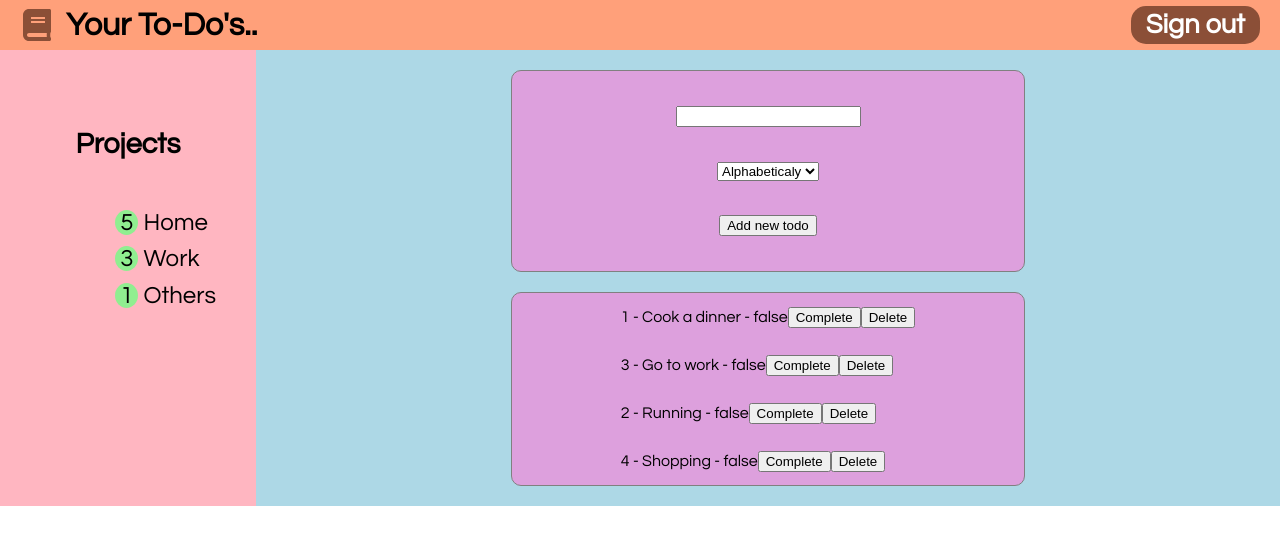
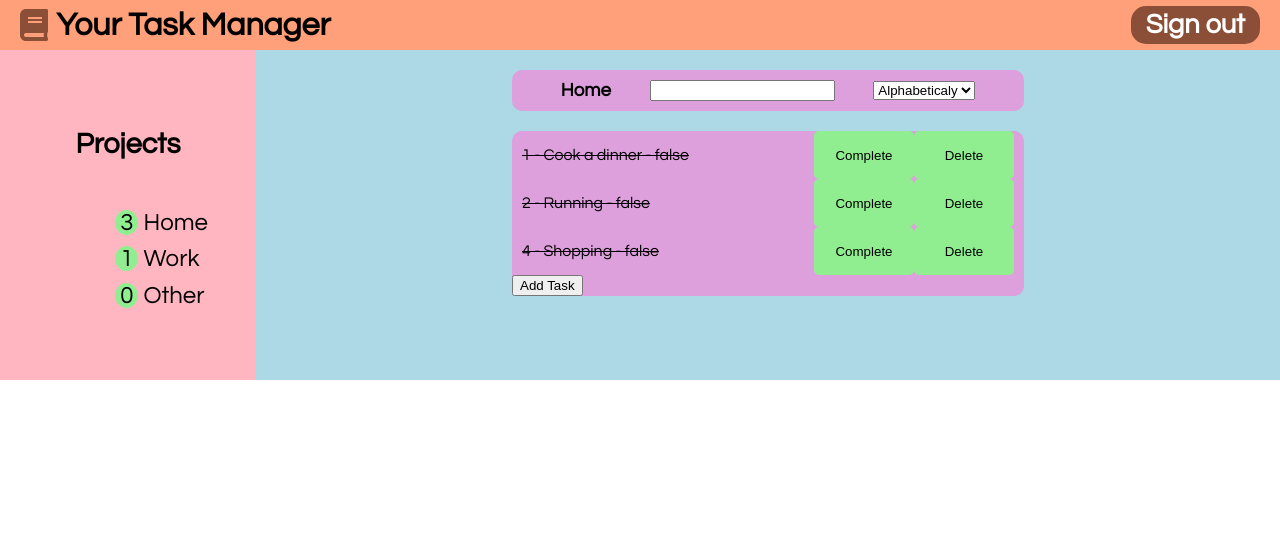
Before and after one commit to Baarosh/Todo-app, a Vue app: page / in a window 1280 px wide. Shown: the top 544 px of the page. Built offline with nearby package versions, Linux system fonts and the light colour scheme.

Commit message:
logic finished

```diff
--- a/src/App.vue
+++ b/src/App.vue
@@ -25,10 +25,13 @@ export default {
 <style lang="scss">
 @import url('https://fonts.googleapis.com/css2?family=Questrial&display=swap');
 
+* {
+  box-sizing: border-box;
+}
+
 body {
   width: 100%;
   height: 100%;
-  box-sizing: border-box;
   font-size: 16px;
   font-family: 'Questrial', sans-serif;
   font-weight: light;
--- a/src/components/TheHeader.vue
+++ b/src/components/TheHeader.vue
@@ -2,7 +2,7 @@
   <div class="header-wrapper">
     <div class="container-left" @click="pushToMain">
       <font-awesome-icon :icon="['fas', 'book']" size="2x" color="rgb(139, 79, 55)" />
-      <h1>Your To-Do's..</h1>
+      <h1>Your Task Manager</h1>
     </div>
     <div class="container-right">
       <h2>Sign out</h2>
@@ -32,7 +32,7 @@ export default {
   .container-left {
     margin-left: 15px;
     height: 100%;
-    width: 250px;
+    width: 320px;
     display: flex;
     align-items: center;
     justify-content: space-around;
--- a/src/components/TheNavigation.vue
+++ b/src/components/TheNavigation.vue
@@ -5,17 +5,17 @@
     </div>
     <div class="navigation-content">
       <ul>
-        <li>
-          <p class="number-of-task">5</p>
+        <li @click="setActiveCategory('Home')">
+          <p class="number-of-task">{{ getNumberOfActiveCategories.home }}</p>
           <p class="project-title">Home</p>
         </li>
-        <li>
-          <p class="number-of-task">3</p>
+        <li @click="setActiveCategory('Work')">
+          <p class="number-of-task">{{ getNumberOfActiveCategories.work }}</p>
           <p class="project-title">Work</p>
         </li>
-        <li>
-          <p class="number-of-task">1</p>
-          <p class="project-title">Others</p>
+        <li @click="setActiveCategory('Other')">
+          <p class="number-of-task">{{ getNumberOfActiveCategories.other }}</p>
+          <p class="project-title">Other</p>
         </li>
       </ul>
     </div>
@@ -23,7 +23,18 @@
 </template>
 
 <script>
-export default {};
+export default {
+  methods: {
+    setActiveCategory(category) {
+      this.$store.dispatch('setActiveCategory', category);
+    },
+  },
+  computed: {
+    getNumberOfActiveCategories() {
+      return this.$store.getters.getNumberOfActiveCategories;
+    },
+  },
+};
 </script>
 
 <style lang="scss" scoped>
--- a/src/store/index.js
+++ b/src/store/index.js
@@ -14,14 +14,15 @@ const generator = generatorCreator();
 export default createStore({
   state() {
     return {
-      listOfTodos: [
-        { id: 1, title: 'Cook a dinner', completed: false },
-        { id: 2, title: 'Running', completed: false },
-        { id: 3, title: 'Go to work', completed: false },
-        { id: 4, title: 'Shopping', completed: false },
+      todoList: [
+        { id: 1, title: 'Cook a dinner', category: 'Home', completed: false },
+        { id: 2, title: 'Running', category: 'Home', completed: false },
+        { id: 3, title: 'Go to work', category: 'Work', completed: false },
+        { id: 4, title: 'Shopping', category: 'Home', completed: false },
       ],
       sortBy: 'alpha',
       filterBy: '',
+      activeCategory: 'Home',
     };
   },
   mutations: {
@@ -29,13 +30,13 @@ export default createStore({
       state.sortBy = payload;
 
       if (state.sortBy === 'id') {
-        state.listOfTodos = state.listOfTodos.sort((a, b) => {
+        state.todoList = state.todoList.sort((a, b) => {
           if (a.id < b.id) return -1;
           if (a.id > b.id) return 1;
           return 0;
         });
       } else {
-        state.listOfTodos = state.listOfTodos.sort((a, b) => {
+        state.todoList = state.todoList.sort((a, b) => {
           if (a.title < b.title) return -1;
           if (a.title > b.title) return 1;
           return 0;
@@ -46,18 +47,22 @@ export default createStore({
       state.filterBy = payload;
     },
     setCompletion(state, payload) {
-      const todo = state.listOfTodos.find((t) => t.id === payload);
+      const todo = state.todoList.find((t) => t.id === payload);
       todo.completed = !todo.completed;
     },
     deleteTodo(state, payload) {
-      state.listOfTodos = state.listOfTodos.filter((todo) => todo.id !== payload);
+      state.todoList = state.todoList.filter((todo) => todo.id !== payload);
     },
     addNewTodo(state, payload) {
-      state.listOfTodos.push({
+      state.todoList.push({
         id: generator.next().value,
-        title: payload,
+        title: payload.title,
+        category: payload.category,
         completed: false,
       });
+    },
+    setActiveCategory(state, payload) {
+      state.activeCategory = payload;
     },
   },
   actions: {
@@ -76,16 +81,25 @@ export default createStore({
     addNewTodo(context, payload) {
       context.commit('addNewTodo', payload);
     },
+    setActiveCategory(context, payload) {
+      context.commit('setActiveCategory', payload);
+    },
   },
   getters: {
-    getListOfTodos(state, getters) {
-      const todoList = state.listOfTodos;
-      if (todoList.length > 0) {
-        return state.listOfTodos.filter((todo) =>
-          todo.title.toLowerCase().includes(getters.getFilter)
+    displayTodoList(state, getters) {
+      const theList = state.todoList;
+
+      if (theList.length > 0) {
+        return state.todoList.filter(
+          (todo) =>
+            todo.title.toLowerCase().includes(getters.getFilter) &&
+            todo.category === getters.getActiveCategory
         );
       }
-      return todoList;
+      return theList;
+    },
+    getTodoList(state) {
+      return state.todoList;
     },
     getSorting(state) {
       return state.sortBy;
@@ -93,6 +107,25 @@ export default createStore({
     getFilter(state) {
       return state.filterBy;
     },
+    getActiveCategory(state) {
+      return state.activeCategory;
+    },
+    getNumberOfActiveCategories(_, getters) {
+      const counter = {
+        home: 0,
+        work: 0,
+        other: 0,
+      };
+      const todoList = getters.getTodoList;
+
+      todoList.forEach((todo) => {
+        if (todo.category === 'Home') counter.home += 1;
+        else if (todo.category === 'Work') counter.work += 1;
+        else counter.other += 1;
+      });
+
+      return counter;
+    },
   },
   modules: {},
 });
--- a/src/views/AddTodo.vue
+++ b/src/views/AddTodo.vue
@@ -1,6 +1,11 @@
 <template>
   <div class="container">
-    <input type="text" name="title" id="title" v-model="newTodo" />
+    <input type="text" name="todo-title" id="todo-title" v-model="title" />
+    <select name="todo-category" id="todo-category" v-model="category">
+      <option value="Home" selected="selected">Home</option>
+      <option value="Work">Work</option>
+      <option value="Other">Other</option>
+    </select>
     <button id="add" @click="addNewTodo">Add todo</button>
   </div>
 </template>
@@ -9,13 +14,18 @@
 export default {
   data() {
     return {
-      newTodo: '',
+      title: '',
+      category: 'Home',
     };
   },
   methods: {
     addNewTodo() {
-      this.$store.dispatch('addNewTodo', this.newTodo);
-      this.newTodo = '';
+      this.$store.dispatch('addNewTodo', {
+        title: this.title,
+        category: this.category,
+      });
+      this.title = '';
+      this.category = '';
       this.$router.push({ name: 'main-page' });
     },
   },
@@ -24,6 +34,7 @@ export default {
 
 <style lang="scss" scoped>
 .container {
+  flex: 4;
   width: 50%;
   margin: 20px auto;
   background-color: plum;
--- a/src/views/MainPage.vue
+++ b/src/views/MainPage.vue
@@ -1,22 +1,37 @@
 <template>
   <div class="main-wrapper">
-    <div class="container container1">
-      <input type="text" name="search" id="search" @input="setFilter" v-model="filterBy" />
-      <select name="sort" id="sort" @change="setSorting" v-model="selectedOption">
+    <div class="list-header">
+      <h3 class="active-project">{{ getActiveCategory }}</h3>
+      <input
+        type="text"
+        name="search-input"
+        id="search-input"
+        @input="setFilter"
+        v-model="filterBy"
+      />
+      <select name="sort-input" id="sort-input" @change="setSorting" v-model="selectedOption">
         <option value="alpha">Alphabeticaly</option>
         <option value="id">By Id</option>
       </select>
-      <button id="new" @click="pushToAddTodo">Add new todo</button>
     </div>
-    <div class="container container2">
-      <ul v-if="getListOfTodos.length > 0">
-        <li v-for="todo in getListOfTodos" :key="todo.id">
-          <p>{{ todo.id }} - {{ todo.title }} - {{ todo.completed }}</p>
-          <button id="complete" type="button" @click="setCompletion(todo.id)">Complete</button>
-          <button id="delete" type="button" @click="deleteTodo(todo.id)">Delete</button>
+    <div class="list-content">
+      <ul v-if="displayTodoList.length > 0">
+        <li v-for="todo in displayTodoList" :key="todo.id">
+          <p :class="{ checked: !todo.completed }">
+            {{ todo.id }} - {{ todo.title }} - {{ todo.completed }}
+          </p>
+          <button id="complete-button" type="button" @click="setCompletion(todo.id)">
+            Complete
+          </button>
+          <button id="delete-button" type="button" @click="deleteTodo(todo.id)">Delete</button>
         </li>
       </ul>
-      <p v-else>No todos on the list</p>
+      <ul v-else>
+        <li>
+          <p>No todos on the list</p>
+        </li>
+      </ul>
+      <button id="new-todo-button" @click="pushToAddTodo">Add Task</button>
     </div>
   </div>
 </template>
@@ -36,11 +51,17 @@ export default {
     },
   },
   computed: {
-    getListOfTodos() {
-      return this.$store.getters.getListOfTodos;
+    displayTodoList() {
+      return this.$store.getters.displayTodoList;
     },
     getSorting() {
       return this.$store.getters.getSorting;
+    },
+    getActiveCategory() {
+      return this.$store.getters.getActiveCategory;
+    },
+    getTodoList() {
+      return this.$store.getters.getTodoList;
     },
   },
   mounted() {
@@ -51,7 +72,6 @@ export default {
     setSorting(event) {
       const { value } = event.target;
       this.selectedOption = value;
-      console.log(value);
       this.$store.dispatch('setSorting', value);
     },
     setCompletion(id) {
@@ -76,34 +96,59 @@ export default {
   flex: 4;
   background-color: lightblue;
 }
-.container {
+
+.list-header {
   width: 50%;
   margin: 20px auto;
   background-color: plum;
-  border: 1px solid gray;
   border-radius: 10px;
   display: flex;
-  flex-flow: column nowrap;
+  flex-flow: row nowrap;
   align-items: center;
   justify-content: space-evenly;
+  padding: 10px;
+  h3 {
+    padding: 0;
+    margin: 0;
+  }
+}
+
+.list-content {
+  width: 50%;
+  margin: 20px auto;
+  background-color: plum;
+  border-radius: 10px;
 
   ul {
+    display: flex;
+    flex-flow: column nowrap;
+    align-items: flex-start;
+    justify-content: center;
     list-style: none;
     margin: 0;
-    padding: 0;
+    padding: 0 10px;
+    li {
+      width: 100%;
+      display: grid;
+      grid-template-columns: 3fr 1fr 1fr;
 
-    p {
-      display: inline-block;
+      button {
+        padding: 0px;
+        width: 100px;
+        height: auto;
+        border: none;
+        background-color: lightgreen;
+        border-radius: 5px;
+        &:hover {
+          background-color: green;
+          cursor: pointer;
+        }
+      }
     }
   }
 }
 
-.container1 {
-  height: 200px;
-}
-
-.container2 {
-  height: auto;
-  min-height: 50px;
+.checked {
+  text-decoration: line-through;
 }
 </style>
```
